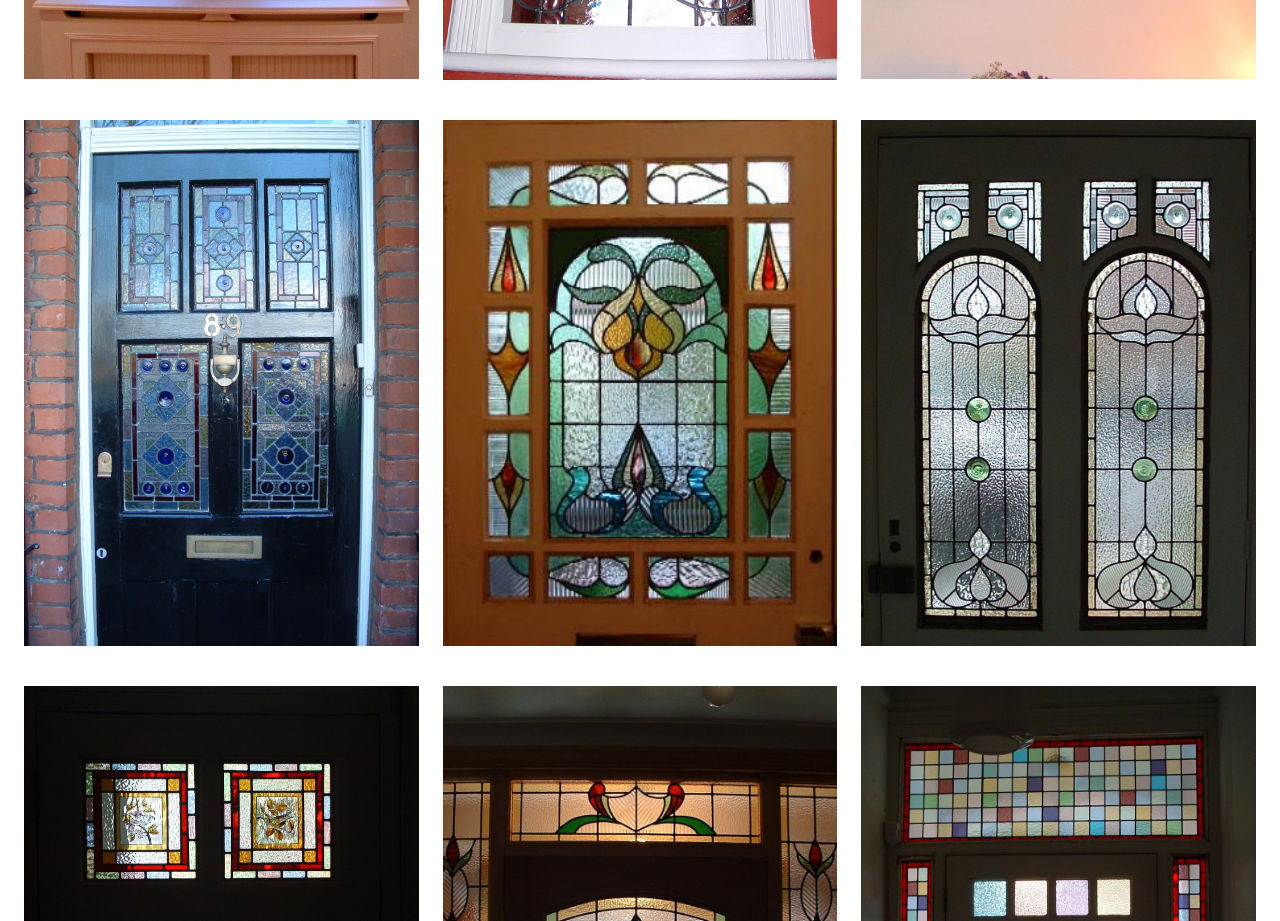
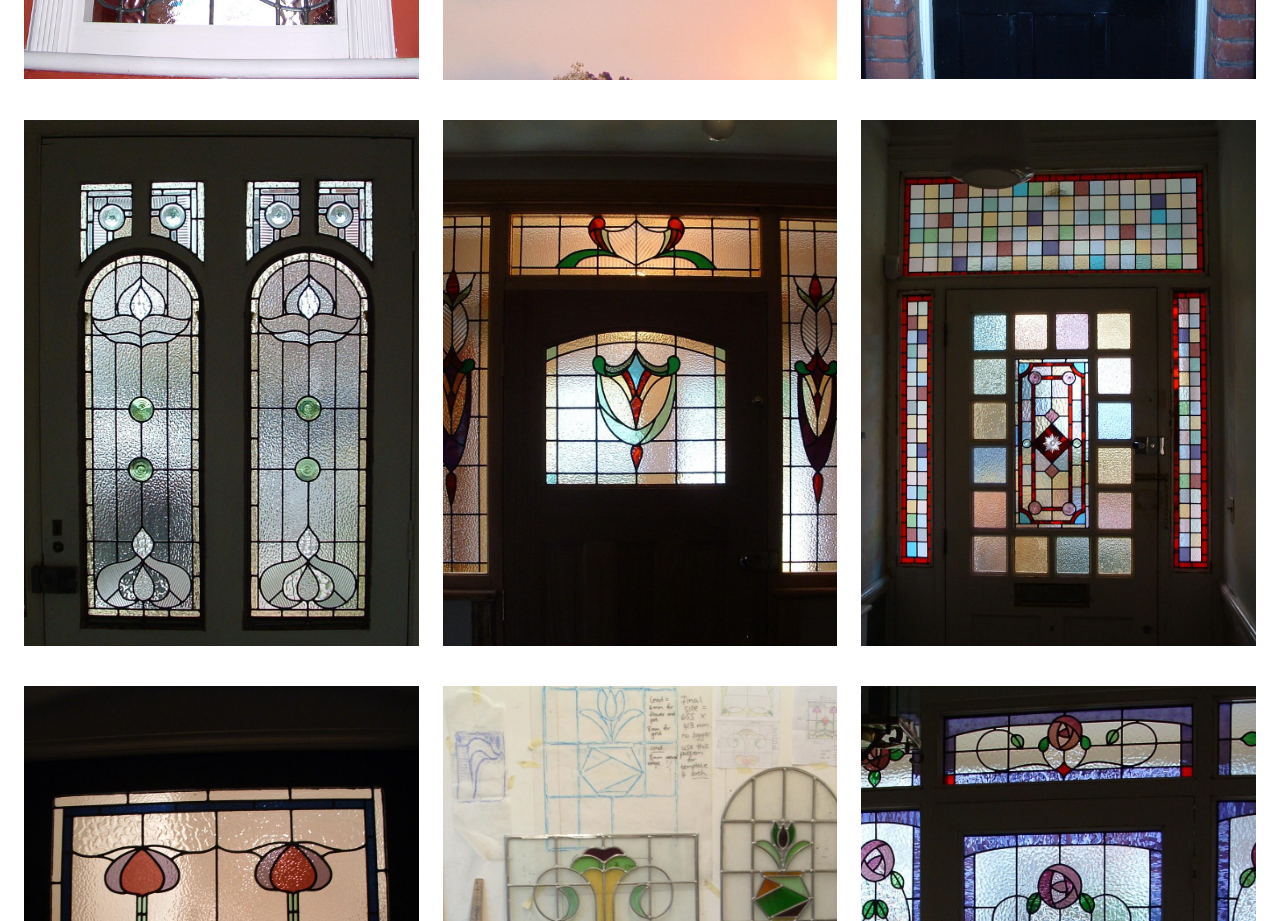
Before and after one commit to baranbbr/celestialstainedglass.co.uk, a React (Vite) app: page /gallery in a window 1280 px wide. Shown: the part 4480-5401 px from the top of the page. Built offline with nearby package versions, Linux system fonts and the light colour scheme.

Commit message:
remove featured images from gallery

```diff
--- a/src/data/manual.json
+++ b/src/data/manual.json
@@ -56,10 +56,6 @@
 		"caption": ""
 	},
 	{
-        "image": "PHOTO-2025-09-30-12-07-29 4.jpg",
-        "caption": ""
-    },
-    {
 		"image": "PHOTO-2025-09-30-12-07-29 5.jpg",
 		"caption": ""
 	},
@@ -88,15 +84,7 @@
 		"caption": ""
 	},
 	{
-        "image": "PHOTO-2025-09-30-12-12-07.jpg",
-        "caption": ""
-    },
-    {
 		"image": "PHOTO-2025-09-30-12-12-09.jpg",
-        "caption": ""
-    },
-    {
-        "image": "PHOTO-2025-09-30-12-12-12.jpg",
 		"caption": ""
 	},
 	{
--- a/src/main.tsx
+++ b/src/main.tsx
@@ -7,7 +7,7 @@ import App from './App.tsx';
 
 createRoot(document.getElementById('root')!).render(
 	<StrictMode>
-		<BrowserRouter basename={import.meta.env.BASE_URL}>
+		<BrowserRouter>
 			<App />
 		</BrowserRouter>
 	</StrictMode>
```
Lines whose indentation alone changed are shown as unchanged.
